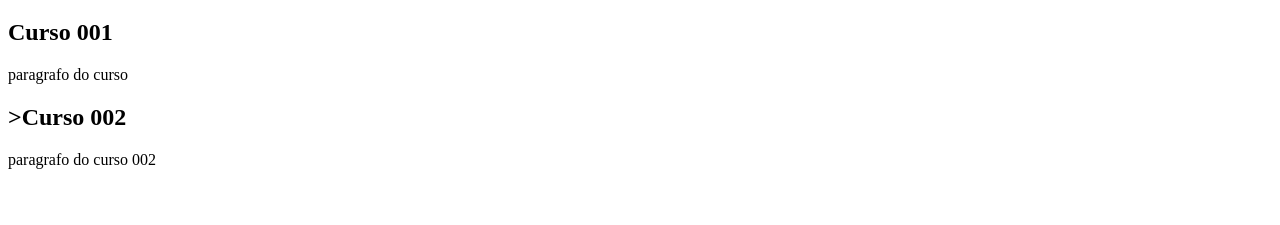
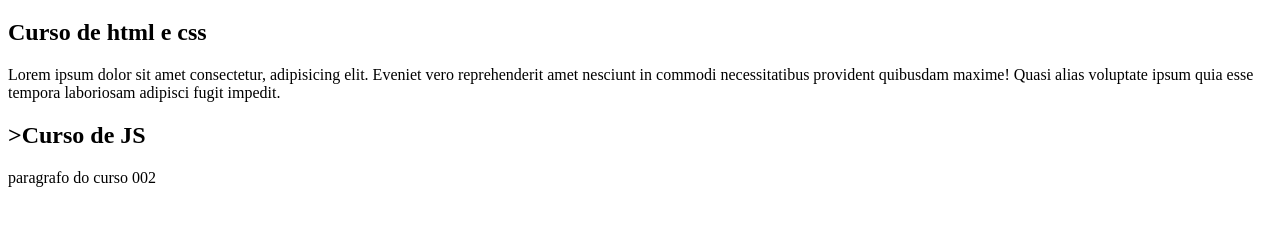
Before and after one commit to ancelmoth/projeto-site, a plain HTML site: page index.html in a window 1280 px wide. Shown: the part 61-286 px from the top of the page. Drawn offline with Linux system fonts and the light colour scheme.

Commit message:
criei design

```diff
--- a/index.html
+++ b/index.html
@@ -13,11 +13,11 @@
             <h1>Titulo do Site</h1>
         </header>
         <article>
-            <h2>Curso 001</h2>
-            <p>paragrafo do curso</p>
+            <h2>Curso de html e css</h2>
+            <p>Lorem ipsum dolor sit amet consectetur, adipisicing elit. Eveniet vero reprehenderit amet nesciunt in commodi necessitatibus provident quibusdam maxime! Quasi alias voluptate ipsum quia esse tempora laboriosam adipisci fugit impedit.</p>
         </article>
         <article>
-            <h2>>Curso 002</h2>
+            <h2>>Curso de JS</h2>
             <p>paragrafo do curso 002</p>
         </article>
     </main>
```
